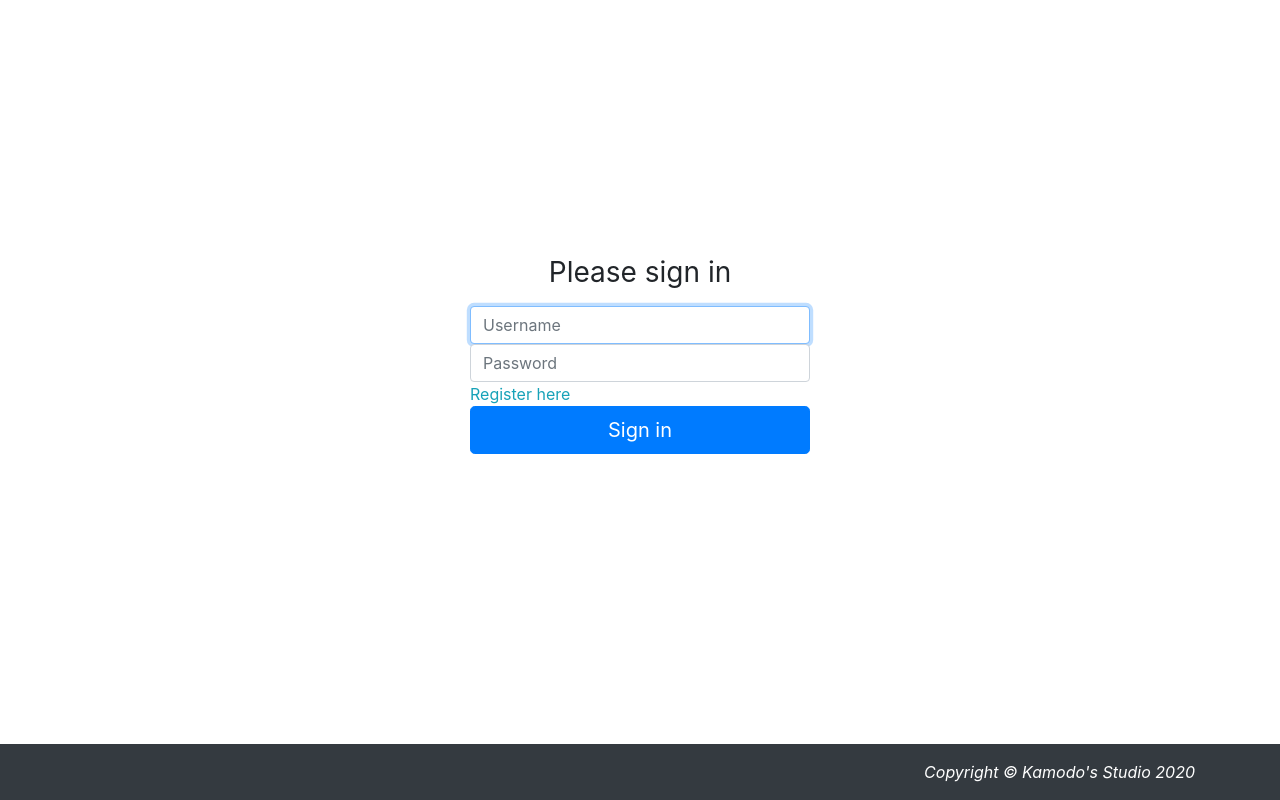
After one commit to KaMOOODo/djangoProject, a Django app: page /sign_in in a window 1280 px wide. The commit adds this page. Run offline with Django 3.2, Linux system fonts and the light colour scheme; some libraries are stand-ins or nearby versions.

Commit message:
new code, new life

```diff
--- /dev/null
+++ b/App/templates/common.html
@@ -0,0 +1,44 @@
+<!DOCTYPE html>
+<html lang="en">
+
+<head>
+
+  <meta charset="utf-8">
+  <meta name="viewport" content="width=device-width, initial-scale=1, shrink-to-fit=no">
+  <meta name="description" content="">
+  <meta name="author" content="">
+
+  <title>{% block Title %}Shop Item{% endblock %} </title>
+
+    <!-- Bootstrap core CSS -->
+  <link href="static/vendor/bootstrap/css/bootstrap.min.css" rel="stylesheet">
+
+  <!-- Custom styles for this template -->
+  <link href="static/css/shop-item.css" rel="stylesheet">
+
+</head>
+
+<body>
+
+{% block content %} {% endblock %}
+
+</body>
+
+  <!-- Footer -->
+  <footer class="py-3 bg-dark fixed-bottom">
+    <div class="container">
+      <p class="m-0 text-right text-white font-italic">Copyright &copy; Kamodo's Studio 2020</p>
+    </div>
+    <!-- /.container -->
+  </footer>
+
+  <!-- Bootstrap core JavaScript -->
+  <script src="vendor/jquery/jquery.min.js"></script>
+  <script src="vendor/bootstrap/js/bootstrap.bundle.min.js"></script>
+
+<script src="https://code.jquery.com/jquery-3.5.1.slim.min.js" integrity="sha384-DfXdz2htPH0lsSSs5nCTpuj/zy4C+OGpamoFVy38MVBnE+IbbVYUew+OrCXaRkfj" crossorigin="anonymous"></script>
+<script src="https://cdn.jsdelivr.net/npm/popper.js@1.16.1/dist/umd/popper.min.js" integrity="sha384-9/reFTGAW83EW2RDu2S0VKaIzap3H66lZH81PoYlFhbGU+6BZp6G7niu735Sk7lN" crossorigin="anonymous"></script>
+<script src="https://stackpath.bootstrapcdn.com/bootstrap/4.5.2/js/bootstrap.min.js" integrity="sha384-B4gt1jrGC7Jh4AgTPSdUtOBvfO8shuf57BaghqFfPlYxofvL8/KUEfYiJOMMV+rV" crossorigin="anonymous"></script>
+</body>
+
+</html>
--- /dev/null
+++ b/App/templates/sign_in.html
@@ -0,0 +1,28 @@
+{% extends 'common.html' %}
+
+{% block Title %}Sign In{% endblock %}
+{% block content %}
+
+
+
+<div class="container">
+{#  <div class="row justify-content-center">#}
+  <div class="row justify-content-center" style="padding: 200px">
+      <div class="col-6">
+          <form class="form-signin text-center" method="post" action="log_in">
+              <h1 class="h3 mb-3 font-weight-normal">Please sign in</h1>
+              <label for="inputText" class="sr-only">Username</label>
+              <input type="text" name="username" class="form-control" placeholder="Username" required autofocus>
+              <label for="inputPassword" class="sr-only">Password</label>
+              <input type="password" name="password" class="form-control" placeholder="Password" required>
+                  <div id="register-link" class="text-md-left">
+                    <a href="sign_up" class="text-info">Register here</a>
+                  </div>
+              <button class="btn btn-lg btn-primary btn-block" type="submit">Sign in</button>
+          </form>
+      </div>
+  </div>
+</div>
+
+
+{% endblock %}
--- a/App/urls.py
+++ b/App/urls.py
@@ -5,5 +5,9 @@ from App.views import *
 urlpatterns = [
     path('about', index),
     path('item_list', Item_list),
-    path('', main_page)
+    path('', main_page),
+    path('sign_in', signin),
+    path('log_in', log_in),
+    path('log_out', log_out),
+    path('sign_up', signup),
 ]
--- a/App/views.py
+++ b/App/views.py
@@ -1,4 +1,6 @@
 from django.shortcuts import render, HttpResponse
+from django.contrib.auth import  authenticate, login, logout
+from django.http import HttpResponseRedirect
 
 from App.models import Items
 
@@ -23,3 +25,29 @@ def main_page(request):
         ]
     }
     return render(request, 'index.html', context)
+
+def log_in(request):
+    user = authenticate(
+        username=request.POST['username'],
+        password=request.POST['password']
+    )
+    if user is None:
+        return render('error.html', {})
+    else:
+        login(request, user)
+        return HttpResponseRedirect('/')
+
+
+def log_out(request):
+    if request.user.is_authenticated:
+        logout(request)
+        return HttpResponseRedirect('/')
+    else:
+        return HttpResponse('is not sign in')
+
+
+def signin(request):
+    return render(request, 'sign_in.html')
+
+def signup(request):
+    return render(request, 'sign_up.html')
--- a/djangoProject/settings.py
+++ b/djangoProject/settings.py
@@ -44,7 +44,7 @@ MIDDLEWARE = [
     'django.middleware.security.SecurityMiddleware',
     'django.contrib.sessions.middleware.SessionMiddleware',
     'django.middleware.common.CommonMiddleware',
-    'django.middleware.csrf.CsrfViewMiddleware',
+    # 'django.middleware.csrf.CsrfViewMiddleware',
     'django.contrib.auth.middleware.AuthenticationMiddleware',
     'django.contrib.messages.middleware.MessageMiddleware',
     'django.middleware.clickjacking.XFrameOptionsMiddleware',
```
Also changed, not shown: App/templates/index.html (+35 -35 lines), App/templates/sign_up.html (added, +28 -0 lines), db.sqlite3.
